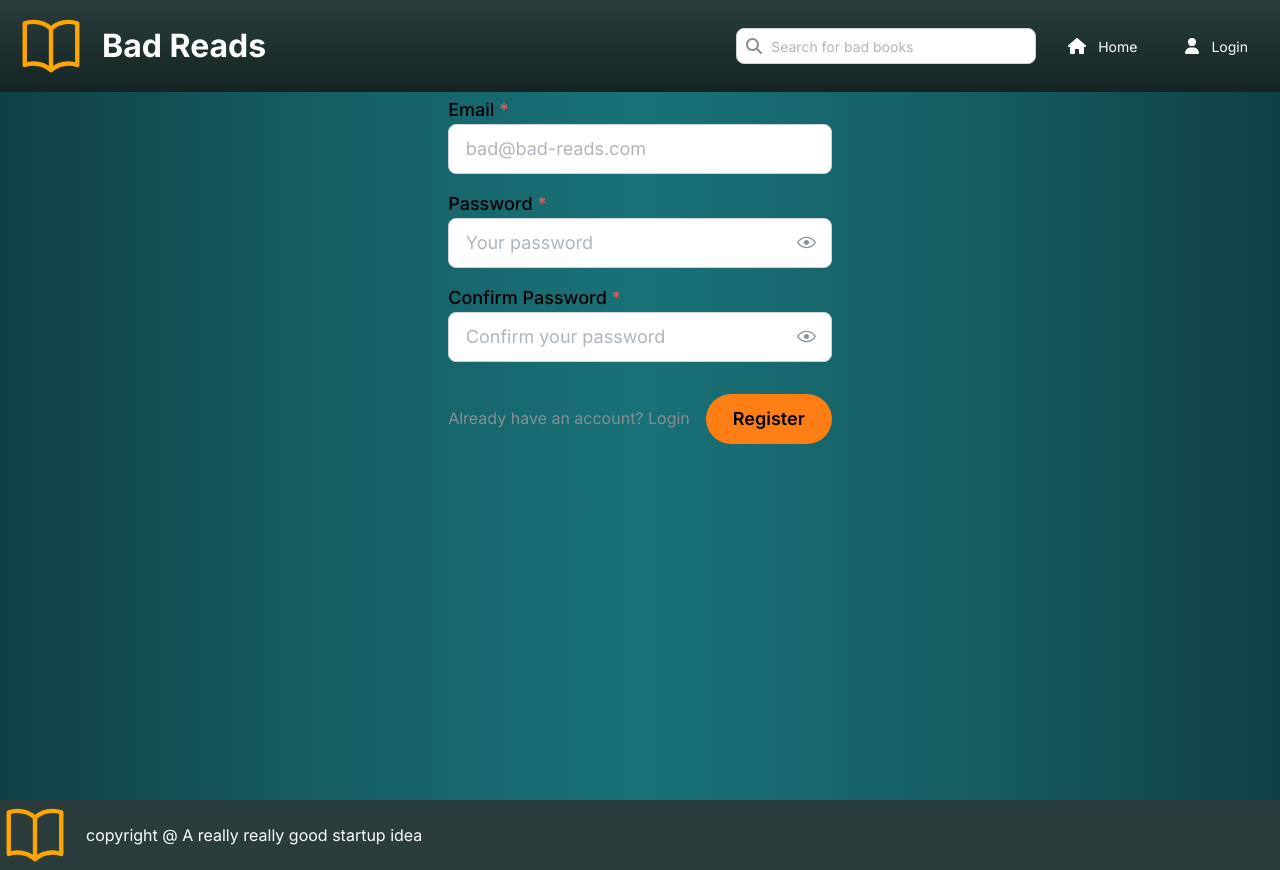
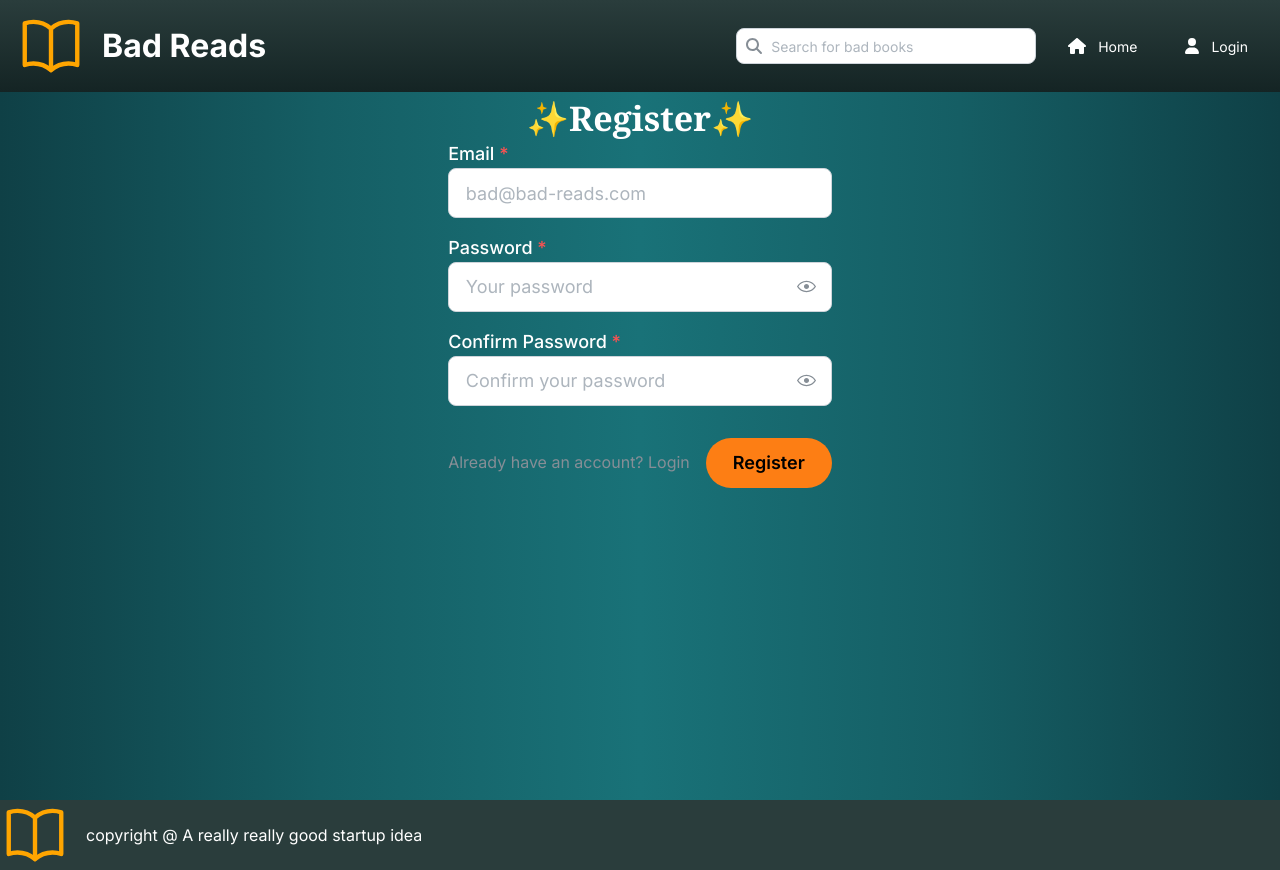
Before and after one commit to DTomusk/bad-reads, a React (Vite) app in the folder ui/: page /register in a window 1280 px wide. Built offline with nearby package versions, Linux system fonts and the light colour scheme; no server answers.

Commit message:
Set text to white and add title to AuthForm

```diff
--- a/ui/src/components/AuthForm.tsx
+++ b/ui/src/components/AuthForm.tsx
@@ -5,6 +5,7 @@ import {
   Button,
   Group,
   Anchor,
+  Title,
 } from "@mantine/core";
 import { useForm } from "@mantine/form";
 import { useNavigate } from "react-router-dom";
@@ -18,6 +19,7 @@ interface FormField {
 }
 
 interface AuthFormProps {
+  title: string;
   fields: FormField[];
   submitLabel: string;
   alternateLabel: string;
@@ -27,6 +29,7 @@ interface AuthFormProps {
 }
 
 export default function AuthForm({
+  title,
   fields,
   submitLabel,
   alternateLabel,
@@ -53,6 +56,9 @@ export default function AuthForm({
 
   return (
     <form onSubmit={form.onSubmit(handleSubmit)}>
+      <Title order={1} style={{ color: "var(--mantine-color-orange-filled)", textAlign: "center" }}>
+        {title}
+      </Title>
       <Stack>
         {fields.map((field) => {
           const InputComponent = field.type === "password" ? PasswordInput : TextInput;
--- a/ui/src/pages/Login.tsx
+++ b/ui/src/pages/Login.tsx
@@ -51,6 +51,7 @@ export default function Login() {
   return (
     <Center>
       <AuthForm
+        title="💅Welcome back💅"
         fields={fields}
         submitLabel="Login"
         alternateLabel="Don't have an account? Register"
--- a/ui/src/pages/Register.tsx
+++ b/ui/src/pages/Register.tsx
@@ -59,6 +59,7 @@ export default function Register() {
   return (
     <Center>
       <AuthForm
+        title="✨Register✨"
         fields={fields}
         submitLabel="Register"
         alternateLabel="Already have an account? Login"
--- a/ui/src/theme.ts
+++ b/ui/src/theme.ts
@@ -74,4 +74,21 @@ export const theme = createTheme({
   defaultRadius: 'md',
   black: '#000000',
   white: '#FFFFFF',
+  components: {
+    Text: {
+      defaultProps: {
+        c: '#FFFFFF',
+      },
+    },
+    Title: {
+      defaultProps: {
+        c: '#FFFFFF',
+      },
+    },
+    InputLabel: {
+      defaultProps: {
+        c: '#FFFFFF',
+      },
+    }
+  },
 });
```
